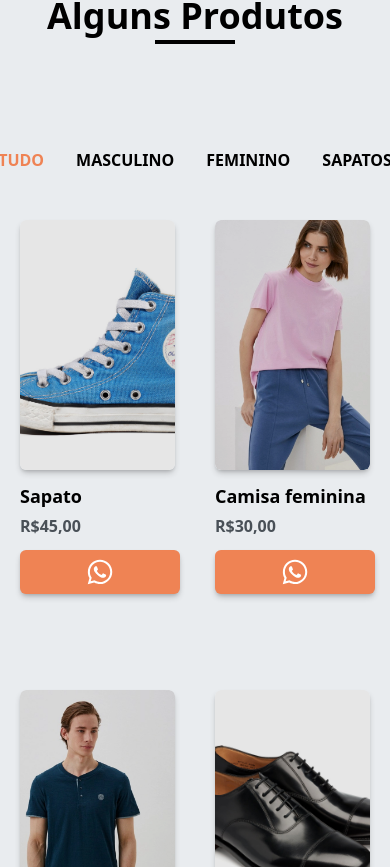
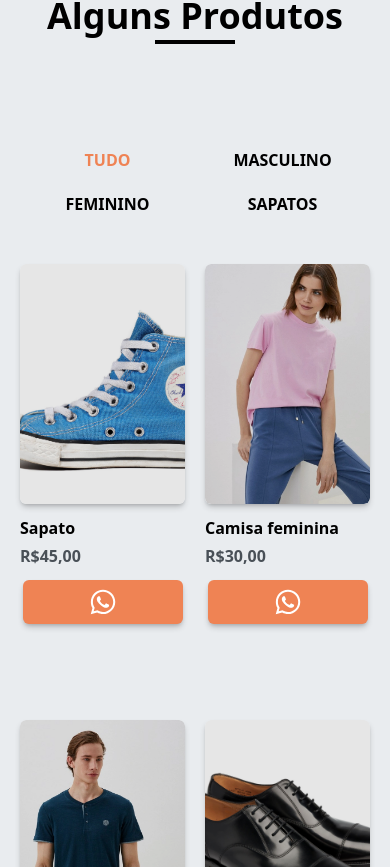
Before and after one commit to miquelven/mi-moda, a React (Vite) app: page / in a window 390 px wide. Shown: the part 3257-4124 px from the top of the page. Built offline with nearby package versions, Linux system fonts and the light colour scheme.

Commit message:
style: improved responsiveness

```diff
--- a/src/Components/ProductsArea/index.jsx
+++ b/src/Components/ProductsArea/index.jsx
@@ -19,7 +19,7 @@ export default function ProductsArea() {
           <SectionTitle>Alguns Produtos</SectionTitle>
         </div>
 
-        <ul className="flex justify-center items-center mt-28 mb-20 max-sm:mb-12">
+        <ul className="flex justify-center items-center mt-28 mb-20 max-sm:mb-12 max-sm:grid max-sm:grid-cols-2 max-sm:gap-y-5 max-sm:text-center">
           {filterData.map((filter) => (
             <li
               key={filter.id}
@@ -41,7 +41,7 @@ export default function ProductsArea() {
           ))}
         </ul>
 
-        <ul className="grid grid-cols-4 gap-x-14 gap-y-44 max-lg:grid-cols-3 max-lg:gap-x-8 max-md:gap-x-20 max-md:grid-cols-2 max-sm:gap-x-10 max-sm:gap-y-24">
+        <ul className="grid grid-cols-4 gap-x-14 gap-y-44 max-lg:grid-cols-3 max-lg:gap-x-8 max-md:gap-x-20 max-md:grid-cols-2 max-sm:gap-x-5 max-sm:gap-y-24 ">
           {productsData.map(
             (product) =>
               product.filtered.includes(filteredValue) && (
@@ -51,12 +51,14 @@ export default function ProductsArea() {
                       <img
                         src={product.src}
                         alt="Imagem do produto"
-                        className="transition-all duration-500 rounded-md object-cover w-full h-[440px]  hover:scale-110 max-sm:h-[250px]"
+                        className="transition-all duration-500 rounded-md object-cover w-full h-[440px]  hover:scale-110 max-sm:h-[240px]"
                       />
                     </div>
                     <div className="mt-3 flex flex-col gap-3">
                       <div className="flex flex-col gap-1">
-                        <h6 className="font-bold text-lg">{product.text}</h6>
+                        <h6 className="font-bold text-lg max-sm:text-base">
+                          {product.text}
+                        </h6>
                         <span className="font-semibold">
                           R${product.price},00
                         </span>
```
